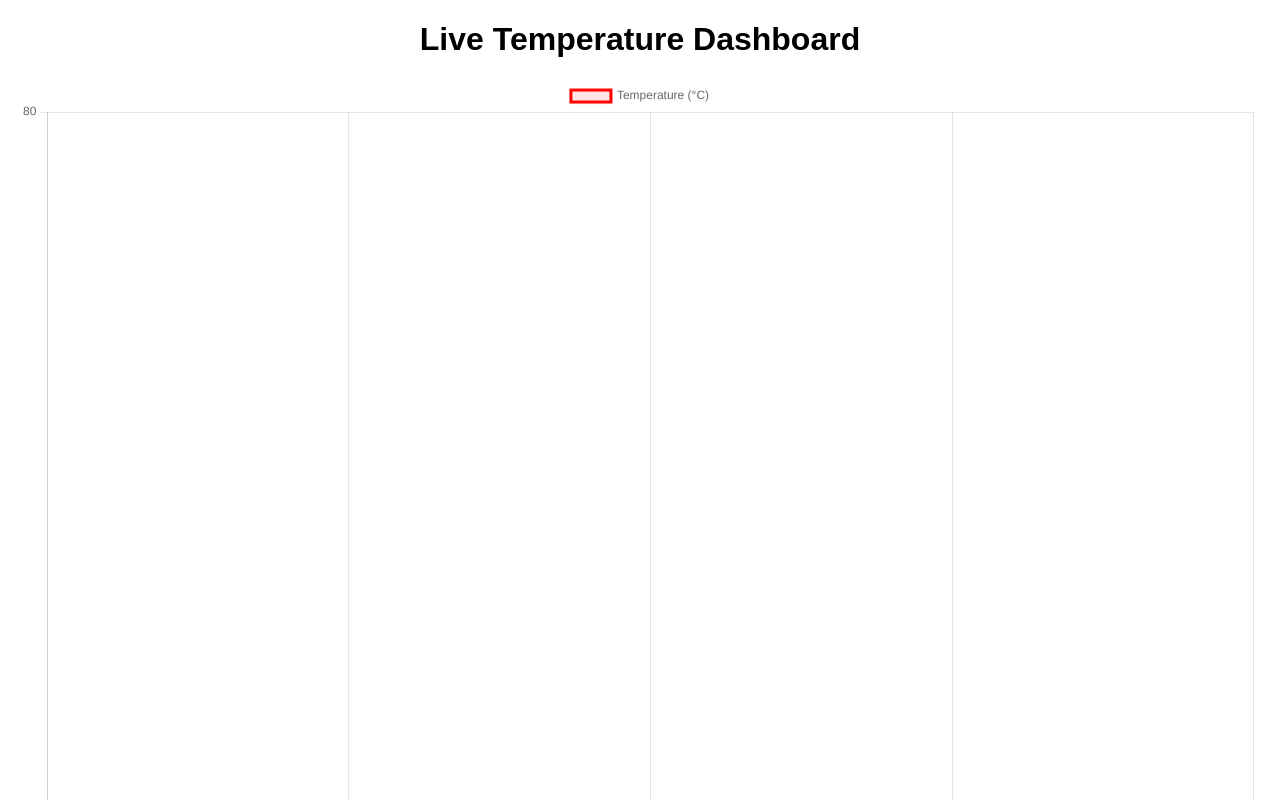
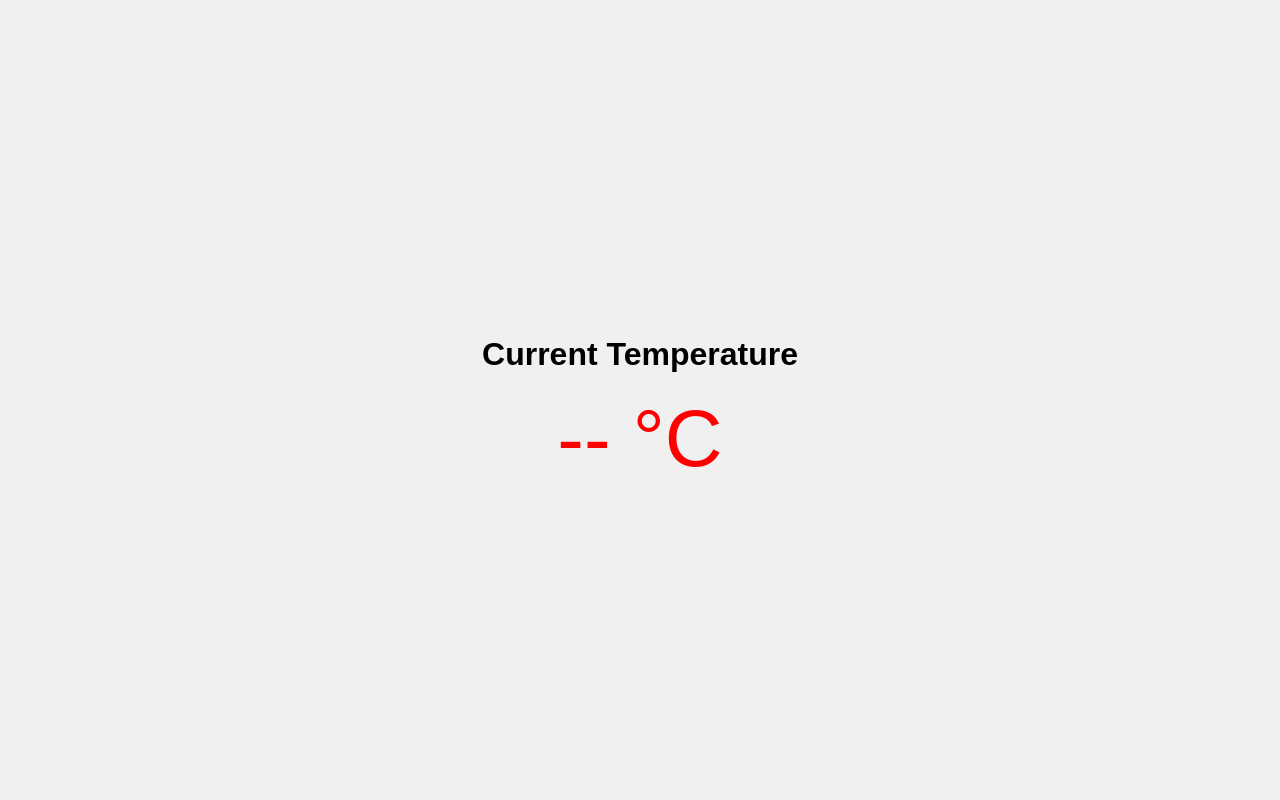
Before and after one commit to jt3x2022/project-cryo, a plain HTML site: page index.html in a window 1280 px wide. Shown: the top 800 px of the page. Drawn offline with nearby package versions, Linux system fonts and the light colour scheme.

Commit message:
Update index.html

```diff
--- a/index.html
+++ b/index.html
@@ -3,17 +3,28 @@
 <head>
   <meta charset="UTF-8">
   <meta name="viewport" content="width=device-width, initial-scale=1.0">
-  <title>Live Temperature Dashboard</title>
-  <script src="https://cdn.jsdelivr.net/npm/chart.js"></script>
+  <title>Live Temperature</title>
   <style>
-    body { font-family: Arial, sans-serif; margin: 20px; }
-    canvas { max-width: 100%; height: auto; }
-    h1 { text-align: center; }
+    body {
+      font-family: Arial, sans-serif;
+      display: flex;
+      flex-direction: column;
+      justify-content: center;
+      align-items: center;
+      height: 100vh;
+      background-color: #f0f0f0;
+      margin: 0;
+    }
+    h1 { font-size: 2em; margin-bottom: 20px; }
+    #tempValue {
+      font-size: 5em;
+      color: red;
+    }
   </style>
 </head>
 <body>
-  <h1>Live Temperature Dashboard</h1>
-  <canvas id="tempChart"></canvas>
+  <h1>Current Temperature</h1>
+  <div id="tempValue">-- °C</div>
 
   <script src="script.js"></script>
 </body>
```
